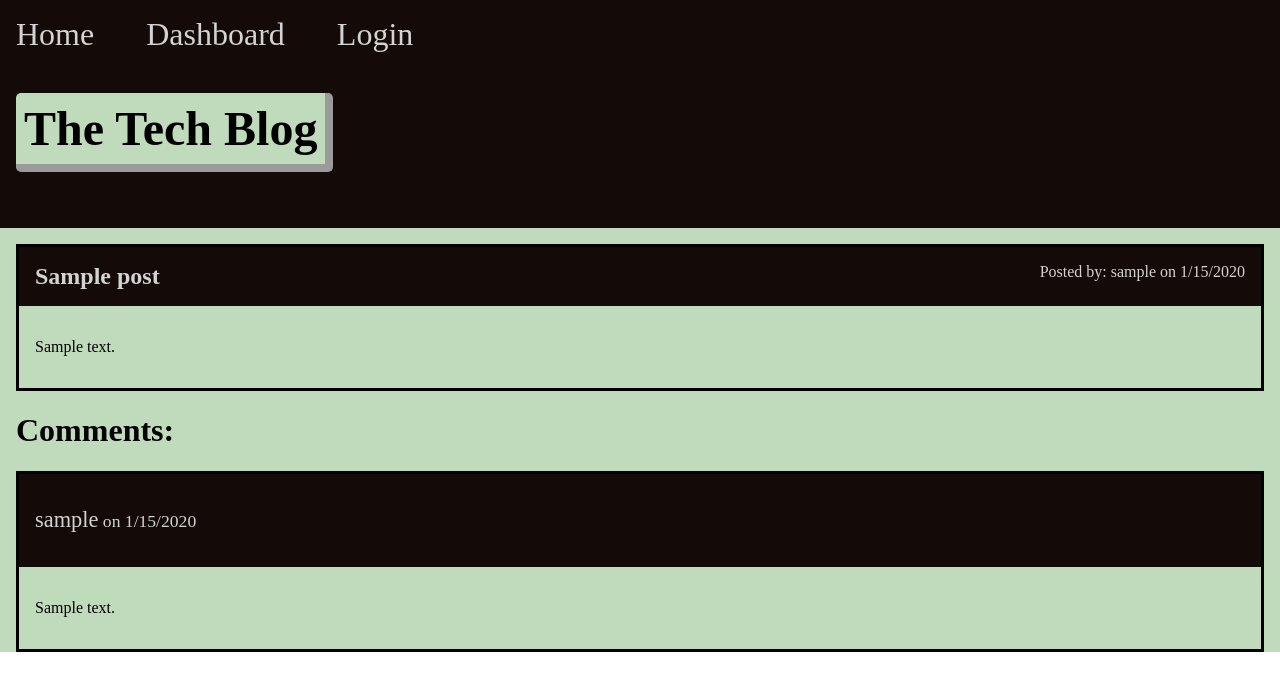
After one commit to gthawkins24/Tech-Blog, a Node server app: page /post/1 in a window 1280 px wide. The commit adds this page. Shown: the top 691 px of the page. Run offline with Node 20, Linux system fonts and the light colour scheme; tables that the repository leaves empty hold one stand-in row (values such as "Sample post"); some libraries are stand-ins or nearby versions.

```diff
--- a/controllers/homepage.js
+++ b/controllers/homepage.js
@@ -38,6 +38,47 @@ exports.displayHomepage = (req, res) => {
     });
 };
 
+exports.viewSinglePost = (req, res) => {
+  Post.findByPk(req.params.id, {
+    attributes: [
+      'id',
+      'post_content',
+      'title',
+      'created_at'
+    ],
+    include: [
+      {
+        model: Comment,
+        attributes: ['id', 'comment_text', 'post_id', 'user_id', 'created_at'],
+        include: {
+          model: User,
+          attributes: ['username']
+        }
+      },
+      {
+        model: User,
+        attributes: ['username']
+      }
+    ]
+  })
+  .then(dbPostData => {
+    if (!dbPostData) {
+      res.status(404).json({ message: 'No post found with this id' });
+      return;
+    }
+    const post = dbPostData.get({ plain: true });
+
+    res.render('single-post', {
+      post,
+      loggedIn: req.session.loggedIn
+    });
+  })
+  .catch(err => {
+    console.log(err);
+    res.status(500).json(err);
+  });
+}
+
 exports.login = (req, res) => {
   res.render('login');
 };
--- a/public/stylesheets/style.css
+++ b/public/stylesheets/style.css
@@ -12,7 +12,8 @@ body {
   text-decoration: none;
   color: lightgray;
   padding: 1rem;
-  font-size: 1.1rem;
+  font-size: 1.5rem;
+  font-weight: bolder;
 }
 
 #post-content {
@@ -23,6 +24,31 @@ body {
 #post-username {
   color: lightgray;
   padding-right: 1rem;
+}
+
+#single-comment {
+  border-style: solid;
+  margin: 1rem;
+}
+
+.comment-head p {
+  color: lightgray;
+  padding: 1rem;
+  font-size: 1.1rem;
+}
+
+.comment-text {
+  padding: 1rem;
+  color: black;
+}
+
+.comment-head {
+  display: flex;
+  flex-direction: row;
+  justify-content: space-between;
+  align-items: flex-start;
+  margin: 0;
+  background-color: rgb(20, 10, 8);
 }
 
 .post-head {
@@ -68,3 +94,25 @@ nav h1 {
   border-width: .5rem;
   border-radius: 5px;
 }
+
+#comment-heading {
+  margin-left: 1rem;
+}
+
+#comment-username {
+  font-size: 1.4rem;
+}
+
+#login-form {
+  border-style: solid;
+  margin: 1rem;
+}
+
+#login-form h1 {
+  margin: 0;
+  background-color: rgb(20, 10, 8);
+  color: lightgray;
+  padding: 1rem;
+  font-size: 1.5rem;
+  font-weight: bolder;
+}
--- a/routes/homepage-routes.js
+++ b/routes/homepage-routes.js
@@ -4,5 +4,6 @@ const homepageController = require('../controllers/homepage.js');
 
 router.get('/', homepageController.displayHomepage);
 router.get('/login', homepageController.login);
+router.get('/post/:id', homepageController.viewSinglePost);
 
 module.exports = router;
--- a/utils/helpers.js
+++ b/utils/helpers.js
@@ -9,5 +9,5 @@ module.exports = {
       return `${word}s`;
     }
     return word;
-  }
+  },
 };
--- /dev/null
+++ b/views/partials/comments.handlebars
@@ -0,0 +1,10 @@
+{{#each this}}
+  <article id="single-comment">
+    <div class="comment-head">
+      <p><span id="comment-username">{{user.username}}</span> on {{format_date created_at}}</p>
+    </div>
+    <div class="comment-text">
+      <p>{{comment_text}}</p>
+    </div>
+  </article>
+{{/each}}
--- a/views/partials/post-info.handlebars
+++ b/views/partials/post-info.handlebars
@@ -1,9 +1,9 @@
 <article id="single-post" class="post">
   <div class="post-head">
-    <a href="{{post_url}}" target="_blank">{{title}}</a>
+    <a href="/post/{{id}}">{{title}}</a>
     <p id="post-username">Posted by: {{user.username}} on {{format_date created_at}}</p>
   </div>
-  <div id="">
+  <div>
     <p id="post-content">{{post_content}}</p>
   </div>
 </article>
--- /dev/null
+++ b/views/single-post.handlebars
@@ -0,0 +1,17 @@
+{{> post-info post}}
+
+{{#if loggedIn}}
+<form class="comment-form">
+  <div>
+    <textarea name="comment-body"></textarea>
+  </div>
+
+  <div>
+    <button type="submit">add comment</button>
+    <button type="button" class="upvote-btn">upvote</button>
+  </div>
+</form>
+{{/if}}
+
+<h1 id="comment-heading">Comments:</h1>
+{{> comments post.comments}}
```
Also changed, not shown: utils/auth.js (+9 -0 lines), views/login.handlebars (+14 -1 lines).
